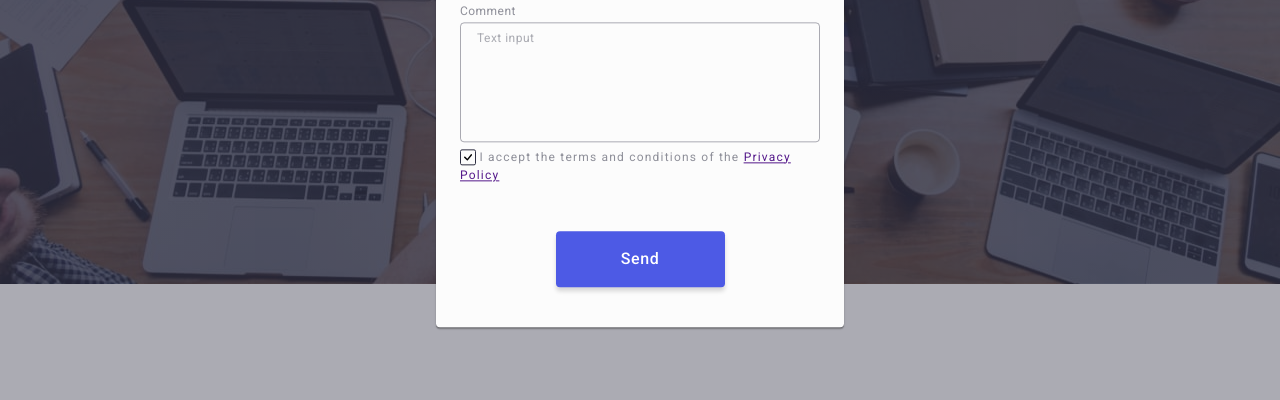
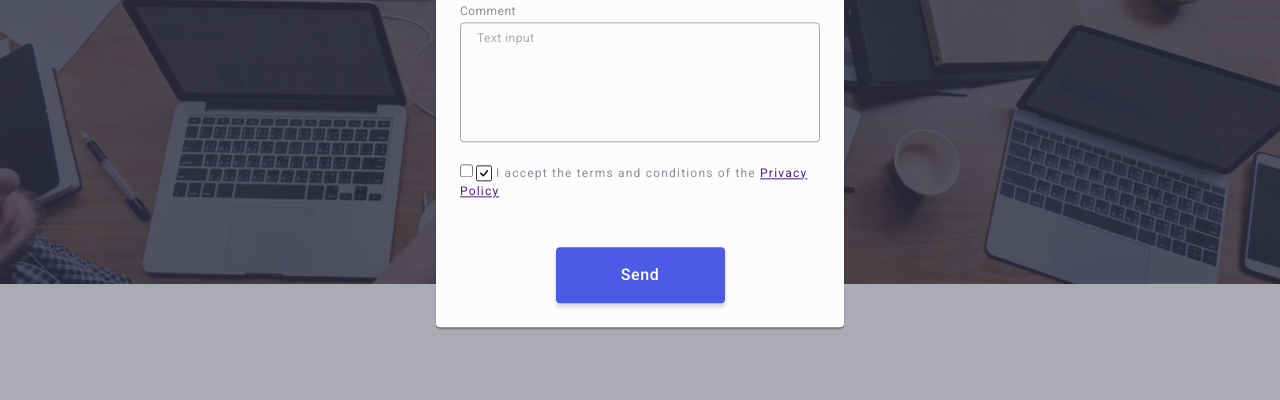
Before and after one commit to OlenaPrus/goit-markup-hw-05, a plain HTML site: page index.html in a window 1280 px wide. Both pictures are taken after a click on the button "Order Service". Shown: the part 389-789 px from the top of the page. Drawn offline with nearby package versions, Linux system fonts and the light colour scheme.

Commit message:
agreement

```diff
--- a/css/style.css
+++ b/css/style.css
@@ -696,6 +696,9 @@ body {
 
 
 }
+.agreement {
+    margin-bottom: 24px;
+}
 .modal-form-agreement {
     font-size: 12px;
     line-height: 1.17;
--- a/index.html
+++ b/index.html
@@ -462,9 +462,10 @@
                     <label class="modal-form-label" for="user-comment">Comment</label>
                     <textarea class="comment" name="user-comment" id="user-comment" rows="7" placeholder="Text input"
                         required minlength="7"></textarea>
-
+                </div>
+                    <div class="agreement">
                         <label class="modal-form-agreement" for="user-privacy">
-                        <input class="visually-hidden checkbox" type="checkbox" name="user-privacy"
+                            <input class="checkbox" type="checkbox" name="user-privacy"
                                 id="user-privacy" value="true">
                             <span class="agreement-checkbox">
                                 <svg class="modal-icon-checkbox" width="8" height="8">
@@ -476,8 +477,8 @@
                                     Policy</a>
                             </span>
                         </label>
+                    </div>
                         <button class="modal-form-btn btn herobutton" type="submit">Send</button>
-                </div>
 
             </form>
         </div>
```
Lines whose indentation alone changed are shown as unchanged.
